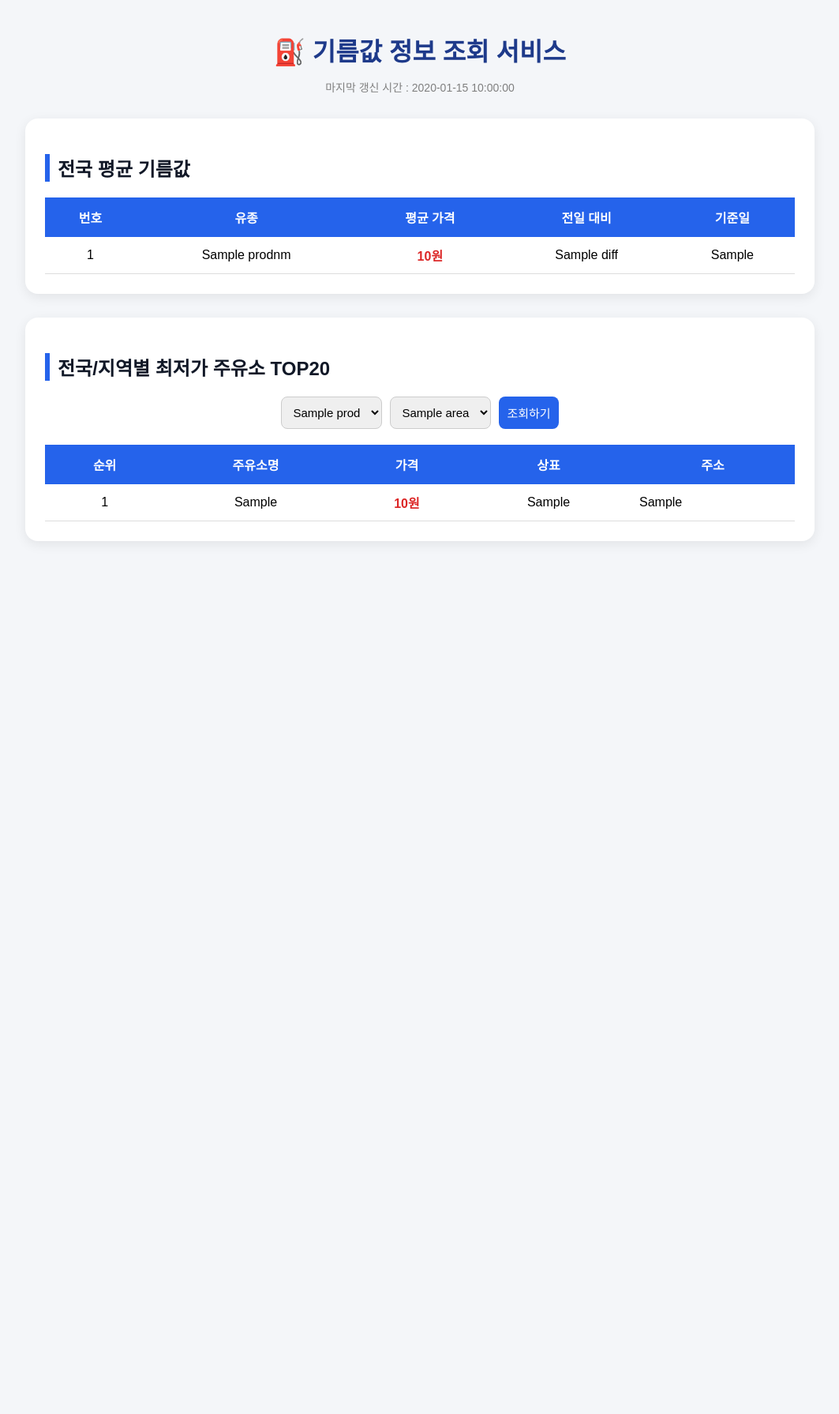
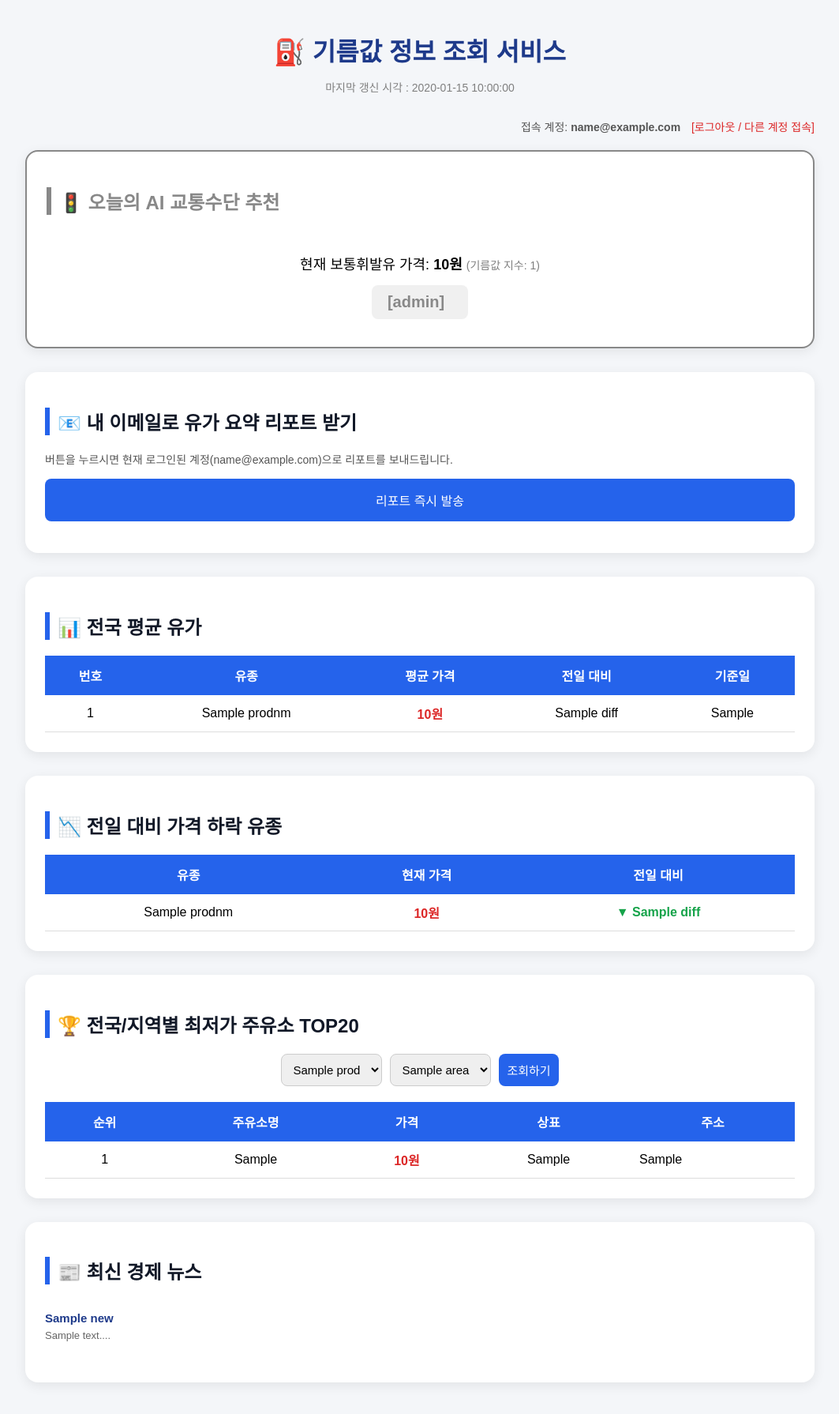
Before and after one commit to carrotbyroot77/rookies32_python_team3, a Flask app: template oil_project/templates/index.html in a window 1280 px wide. Shown: the whole page at 79% size, without its empty margins (108-1171 px from the left). Before the commit the page ends 686 px from the top, so only its background shows below. Run offline with Flask 3, Linux system fonts and the light colour scheme; the template is opened without the code that fills it: most values are stand-ins (such as "Sample title", 1, 10 or a date in 2020).

Commit message:
feat: 유가 정보 조회 및 다크 패턴 기능 추가

```diff
--- a/oil_project/app.py
+++ b/oil_project/app.py
@@ -1,37 +1,131 @@
-from flask import Flask, render_template, request
+from flask import Flask, render_template, request, jsonify, session, redirect, url_for
 from datetime import datetime
+import os
 
-from oil_api import get_avg_oil_price, get_low_top20
+from oil_api import get_avg_oil_price, get_low_top20, get_price_drop_list
+from email_service import send_oil_summary
+from news_api import get_oil_news
 from config import AREAS, PRODUCTS
+from algorithm import get_transit_recommendation  # 새로 추가된 알고리즘 모듈
 
 app = Flask(__name__)
+# 세션을 사용하기 위한 시크릿 키 설정 (로컬용)
+app.secret_key = "team3_dark_pattern_secret"
 
+# 😈 다크 패턴: 방문 횟수 추적을 위한 로컬 딕셔너리
+visit_tracker = {}
+
+def apply_fake_inflation(oil_list, visit_count):
+    """방문 횟수에 따라 기름값을 몰래 인상하는 함수"""
+    if visit_count <= 1:
+        return oil_list
+
+    # 1회 방문이 늘어날 때마다 리터당 30원씩 몰래 인상
+    inflation_rate = (visit_count - 1) * 30.0
+
+    for oil in oil_list:
+        try:
+            # 🛠️ 수정된 부분: API에서 숫자가 오든 문자가 오든 안전하게 문자열로 변환 후 처리
+            raw_price = oil.get("PRICE", "0")
+            original_price = float(str(raw_price).replace(',', ''))
+
+            fake_price = original_price + inflation_rate
+            # 깔끔하게 콤마가 포함된 정수 형태의 문자열로 덮어쓰기
+            oil["PRICE"] = f"{int(fake_price):,}"
+        except (ValueError, TypeError, AttributeError):
+            pass # 변환할 수 없는 가격 정보면 패스
+
+    return oil_list
+
+@app.route("/login", methods=["GET", "POST"])
+def login():
+    """최초 접속 시 이메일을 강제로 입력받는 페이지"""
+    if request.method == "POST":
+        email = request.form.get("email", "").strip()
+        if email:
+            session["user_email"] = email
+            return redirect(url_for("index"))
+    return render_template("login.html")
 
 @app.route("/", methods=["GET"])
 def index():
+    """메인 페이지 : 로그인 확인 및 다크 패턴 적용"""
+    user_email = session.get("user_email")
+    if not user_email:
+        # 이메일이 없으면 강제로 로그인 페이지로 튕겨냄
+        return redirect(url_for("login"))
+
+    # 방문 횟수 카운트 증가
+    if user_email in visit_tracker:
+        visit_tracker[user_email] += 1
+    else:
+        visit_tracker[user_email] = 1
+
+    visit_count = visit_tracker[user_email]
+
     try:
         prodcd = request.args.get("prodcd", "B027")
-        area = request.args.get("area", "")
+        area   = request.args.get("area", "")
 
-        avg_list = get_avg_oil_price()
+        # 실제 Opinet API 호출
+        avg_list       = get_avg_oil_price()
         low_top20_list = get_low_top20(prodcd, area)
 
+        # 😈 다크 패턴 적용: 방문 횟수가 2회 이상이면 가격 부풀리기 실행!
+        avg_list = apply_fake_inflation(avg_list, visit_count)
+        low_top20_list = apply_fake_inflation(low_top20_list, visit_count)
+
+        # 🚀 세희님 파트: 부풀려진 평균 유가로 대중교통 추천 지수 계산
+        transit_info = get_transit_recommendation(avg_list)
+
+        drop_list = get_price_drop_list(avg_list)
+        news_list = get_oil_news()
         update_time = datetime.now().strftime("%Y-%m-%d %H:%M")
 
         return render_template(
             "index.html",
-            avg_list=avg_list,
-            low_top20_list=low_top20_list,
-            selected_prodcd=prodcd,
-            selected_area=area,
-            areas=AREAS,
-            prod_list=PRODUCTS,
-            update_time=update_time
+            avg_list        = avg_list,
+            low_top20_list  = low_top20_list,
+            drop_list       = drop_list,
+            news_list       = news_list,
+            selected_prodcd = prodcd,
+            selected_area   = area,
+            areas           = AREAS,
+            prod_list       = PRODUCTS,
+            update_time     = update_time,
+            user_email      = user_email,
+            transit_info    = transit_info
         )
 
     except Exception as e:
         return f"에러 발생 : {e}"
 
+@app.route("/send-email", methods=["POST"])
+def send_email():
+    """이메일 발송 라우트"""
+    user_email = session.get("user_email")
+    if not user_email:
+        return jsonify({ "success": False, "message": "로그인이 필요합니다." })
+
+    visit_count = visit_tracker.get(user_email, 1)
+
+    try:
+        # 이메일 발송용 데이터 (다크 패턴으로 부풀려진 데이터 전송)
+        avg_list       = apply_fake_inflation(get_avg_oil_price(), visit_count)
+        low_top20_list = apply_fake_inflation(get_low_top20(), visit_count)
+
+        # email_service에 visit_count를 넘겨주어 경고 메시지를 띄움
+        send_oil_summary(user_email, avg_list, low_top20_list, visit_count)
+
+        return jsonify({ "success": True, "message": f"{user_email} 으로 리포트 발송 완료!" })
+
+    except Exception as e:
+        return jsonify({ "success": False, "message": f"발송 실패 : {e}" })
+
+@app.route("/logout")
+def logout():
+    session.pop("user_email", None)
+    return redirect(url_for("login"))
 
 if __name__ == "__main__":
     app.run(debug=True)
--- a/oil_project/config.py
+++ b/oil_project/config.py
@@ -1,5 +1,5 @@
 AREAS = [
-    ("", "전국"),
+    ("",   "전국"),
     ("01", "서울"),
     ("02", "경기"),
     ("03", "강원"),
@@ -19,7 +19,6 @@ AREAS = [
     ("19", "세종")
 ]
 
-
 PRODUCTS = [
     ("B027", "보통휘발유"),
     ("D047", "자동차경유"),
--- a/oil_project/templates/index.html
+++ b/oil_project/templates/index.html
@@ -1,129 +1,75 @@
 <!DOCTYPE html>
 <html lang="ko">
-
 <head>
     <meta charset="UTF-8">
     <title>기름값 정보 조회</title>
-
     <style>
-        body {
-            margin: 0;
-            background-color: #f4f6f9;
-            font-family: Arial, sans-serif;
-        }
-
-        .container {
-            width: 1000px;
-            margin: 40px auto;
-        }
-
-        h1 {
-            text-align: center;
-            color: #1e3a8a;
-            margin-bottom: 10px;
-        }
-
-        .update-time {
-            text-align: center;
-            color: gray;
-            margin-bottom: 30px;
-            font-size: 14px;
-        }
-
-        .card {
-            background-color: white;
-            padding: 25px;
-            margin-bottom: 30px;
-            border-radius: 16px;
-            box-shadow: 0 4px 15px rgba(0,0,0,0.08);
-        }
-
-        h2 {
-            color: #111827;
-            margin-bottom: 20px;
-            border-left: 6px solid #2563eb;
-            padding-left: 10px;
-        }
-
-        .search-box {
-            display: flex;
-            gap: 10px;
-            justify-content: center;
-            margin-bottom: 20px;
-        }
-
-        select, button {
-            padding: 10px;
-            font-size: 15px;
-            border-radius: 8px;
-            border: 1px solid #ccc;
-        }
-
-        button {
-            background-color: #2563eb;
-            color: white;
-            cursor: pointer;
-            border: none;
-        }
-
-        button:hover {
-            background-color: #1d4ed8;
-        }
-
-        table {
-            width: 100%;
-            border-collapse: collapse;
-        }
-
-        th {
-            background-color: #2563eb;
-            color: white;
-            padding: 13px;
-        }
-
-        td {
-            padding: 11px;
-            text-align: center;
-            border-bottom: 1px solid #ddd;
-        }
-
-        tr:hover {
-            background-color: #f1f5f9;
-        }
-
-        .price {
-            color: #dc2626;
-            font-weight: bold;
-        }
-
-        .address {
-            text-align: left;
-        }
+        body { margin: 0; background-color: #f4f6f9; font-family: Arial, sans-serif; }
+        .container { width: 1000px; margin: 40px auto; }
+        h1 { text-align: center; color: #1e3a8a; margin-bottom: 10px; }
+        .update-time { text-align: center; color: gray; margin-bottom: 30px; font-size: 14px; }
+        .card { background-color: white; padding: 25px; margin-bottom: 30px; border-radius: 16px; box-shadow: 0 4px 15px rgba(0,0,0,0.08); }
+        h2 { color: #111827; margin-bottom: 20px; border-left: 6px solid #2563eb; padding-left: 10px; }
+        .search-box { display: flex; gap: 10px; justify-content: center; margin-bottom: 20px; }
+        select, button { padding: 10px; font-size: 15px; border-radius: 8px; border: 1px solid #ccc; }
+        button { background-color: #2563eb; color: white; cursor: pointer; border: none; }
+        button:hover { background-color: #1d4ed8; }
+        table { width: 100%; border-collapse: collapse; }
+        th { background-color: #2563eb; color: white; padding: 13px; }
+        td { padding: 11px; text-align: center; border-bottom: 1px solid #ddd; }
+        tr:hover { background-color: #f1f5f9; }
+        .price { color: #dc2626; font-weight: bold; }
+        .price-drop { color: #16a34a; font-weight: bold; }
+        .address { text-align: left; }
+        .news-item { padding: 14px 0; border-bottom: 1px solid #eee; }
+        .news-item:last-child { border-bottom: none; }
+        .news-title { font-weight: bold; color: #1e3a8a; text-decoration: none; font-size: 15px; }
+        .news-title:hover { text-decoration: underline; }
+        .news-summary { font-size: 13px; color: #666; margin-top: 5px; }
     </style>
 </head>
-
 <body>
-
 <div class="container">
 
     <h1>⛽ 기름값 정보 조회 서비스</h1>
+    <p class="update-time">마지막 갱신 시각 : {{ update_time }}</p>
 
-    <p class="update-time">
-        마지막 갱신 시간 : {{ update_time }}
-    </p>
+    <div style="text-align:right; margin-bottom: 20px; font-size: 14px;">
+        <span style="color:#555;">접속 계정: <strong>{{ user_email }}</strong></span>
+        <a href="/logout" style="color:#dc2626; text-decoration:none; margin-left:10px;">[로그아웃 / 다른 계정 접속]</a>
+    </div>
+
+    <div class="card" style="border: 2px solid {{ transit_info.color }};">
+        <h2 style="border-left-color: {{ transit_info.color }}; color: {{ transit_info.color }};">
+            🚦 오늘의 AI 교통수단 추천
+        </h2>
+        <div style="text-align: center; padding: 10px;">
+            <p style="font-size: 18px; margin-bottom: 5px;">
+                현재 보통휘발유 가격: <strong>{{ transit_info.price }}원</strong>
+                <span style="color: gray; font-size: 14px;">(기름값 지수: {{ transit_info.index }})</span>
+            </p>
+            <div style="display: inline-block; padding: 10px 20px; background-color: {{ transit_info.color }}20; border-radius: 8px; margin-top: 10px;">
+                <strong style="color: {{ transit_info.color }}; font-size: 20px;">[{{ transit_info.level }}]</strong>
+                <span style="font-size: 18px; margin-left: 10px;">{{ transit_info.msg }}</span>
+            </div>
+        </div>
+    </div>
 
     <div class="card">
-        <h2>전국 평균 기름값</h2>
+        <h2>📧 내 이메일로 유가 요약 리포트 받기</h2>
+        <p style="color:#555; font-size:14px; margin-bottom:15px;">
+            버튼을 누르시면 현재 로그인된 계정({{ user_email }})으로 리포트를 보내드립니다.
+        </p>
+        <div class="email-box">
+            <button onclick="sendEmail()" style="width: 100%; font-size: 16px; padding: 15px;">리포트 즉시 발송</button>
+        </div>
+        <div id="email-result" style="text-align:center; margin-top:15px;"></div>
+    </div>
 
+    <div class="card">
+        <h2>📊 전국 평균 유가</h2>
         <table>
-            <tr>
-                <th>번호</th>
-                <th>유종</th>
-                <th>평균 가격</th>
-                <th>전일 대비</th>
-                <th>기준일</th>
-            </tr>
-
+            <tr><th>번호</th><th>유종</th><th>평균 가격</th><th>전일 대비</th><th>기준일</th></tr>
             {% for oil in avg_list %}
             <tr>
                 <td>{{ loop.index }}</td>
@@ -136,39 +82,39 @@
         </table>
     </div>
 
+    {% if drop_list %}
     <div class="card">
-        <h2>전국/지역별 최저가 주유소 TOP20</h2>
+        <h2>📉 전일 대비 가격 하락 유종</h2>
+        <table>
+            <tr><th>유종</th><th>현재 가격</th><th>전일 대비</th></tr>
+            {% for oil in drop_list %}
+            <tr>
+                <td>{{ oil.PRODNM }}</td>
+                <td class="price">{{ oil.PRICE }}원</td>
+                <td class="price-drop">▼ {{ oil.DIFF }}</td>
+            </tr>
+            {% endfor %}
+        </table>
+    </div>
+    {% endif %}
 
+    <div class="card">
+        <h2>🏆 전국/지역별 최저가 주유소 TOP20</h2>
         <form method="GET" action="/" class="search-box">
-
             <select name="prodcd">
                 {% for code, name in prod_list %}
-                <option value="{{ code }}" {% if selected_prodcd == code %}selected{% endif %}>
-                    {{ name }}
-                </option>
+                <option value="{{ code }}" {% if selected_prodcd == code %}selected{% endif %}>{{ name }}</option>
                 {% endfor %}
             </select>
-
             <select name="area">
                 {% for code, name in areas %}
-                <option value="{{ code }}" {% if selected_area == code %}selected{% endif %}>
-                    {{ name }}
-                </option>
+                <option value="{{ code }}" {% if selected_area == code %}selected{% endif %}>{{ name }}</option>
                 {% endfor %}
             </select>
-
             <button type="submit">조회하기</button>
         </form>
-
         <table>
-            <tr>
-                <th>순위</th>
-                <th>주유소명</th>
-                <th>가격</th>
-                <th>상표</th>
-                <th>주소</th>
-            </tr>
-
+            <tr><th>순위</th><th>주유소명</th><th>가격</th><th>상표</th><th>주소</th></tr>
             {% for oil in low_top20_list %}
             <tr>
                 <td>{{ loop.index }}</td>
@@ -176,18 +122,45 @@
                 <td class="price">{{ oil.PRICE }}원</td>
                 <td>{{ oil.POLL_DIV_CD }}</td>
                 <td class="address">
-                    {% if oil.NEW_ADR %}
-                        {{ oil.NEW_ADR }}
-                    {% else %}
-                        {{ oil.VAN_ADR }}
-                    {% endif %}
+                    {% if oil.NEW_ADR %}{{ oil.NEW_ADR }}
+                    {% else %}{{ oil.VAN_ADR }}{% endif %}
                 </td>
             </tr>
             {% endfor %}
         </table>
     </div>
 
+    {% if news_list %}
+    <div class="card">
+        <h2>📰 최신 경제 뉴스</h2>
+        {% for news in news_list %}
+        <div class="news-item">
+            <a class="news-title" href="{{ news.link }}" target="_blank">{{ news.title }}</a>
+            <p class="news-summary">{{ news.summary[:100] }}...</p>
+        </div>
+        {% endfor %}
+    </div>
+    {% endif %}
+
 </div>
 
+<script>
+    function sendEmail() {
+        const resultDiv = document.getElementById("email-result");
+        resultDiv.style.color = "#2563eb";
+        resultDiv.innerText = "발송 중...";
+
+        fetch("/send-email", { method: "POST" })
+        .then(res => res.json())
+        .then(data => {
+            resultDiv.style.color = data.success ? "#16a34a" : "#dc2626";
+            resultDiv.innerText = data.message;
+        })
+        .catch(() => {
+            resultDiv.style.color = "#dc2626";
+            resultDiv.innerText = "발송 중 오류가 발생했습니다.";
+        });
+    }
+</script>
 </body>
 </html>
```
Also changed, not shown: oil_project/algorithm.py (added, +43 -0 lines), oil_project/email_service.py (added, +112 -0 lines), oil_project/news_api.py (added, +39 -0 lines), oil_project/oil_api.py (+54 -29 lines), oil_project/templates/login.html (added, +26 -0 lines), 2 other files.
